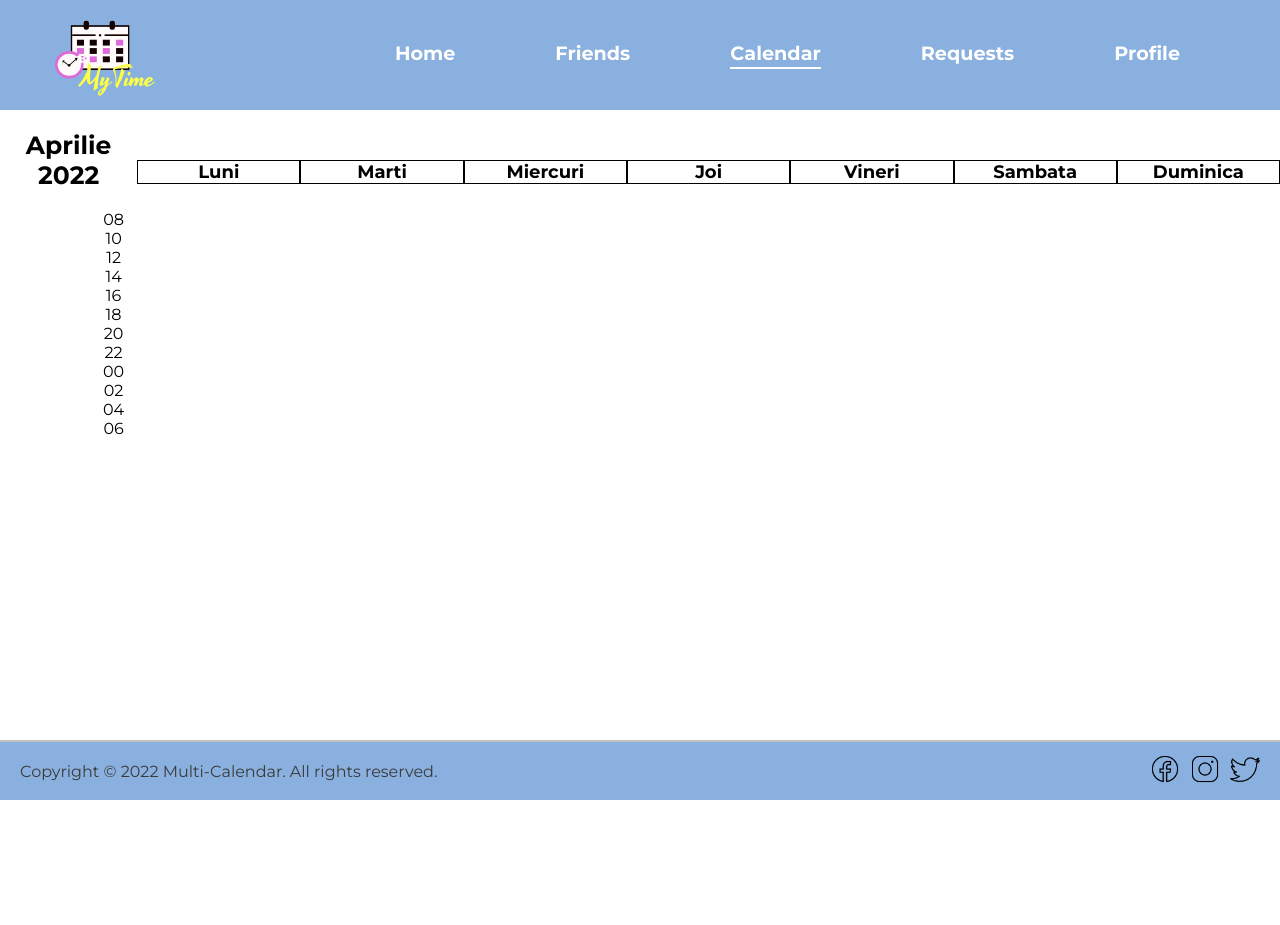
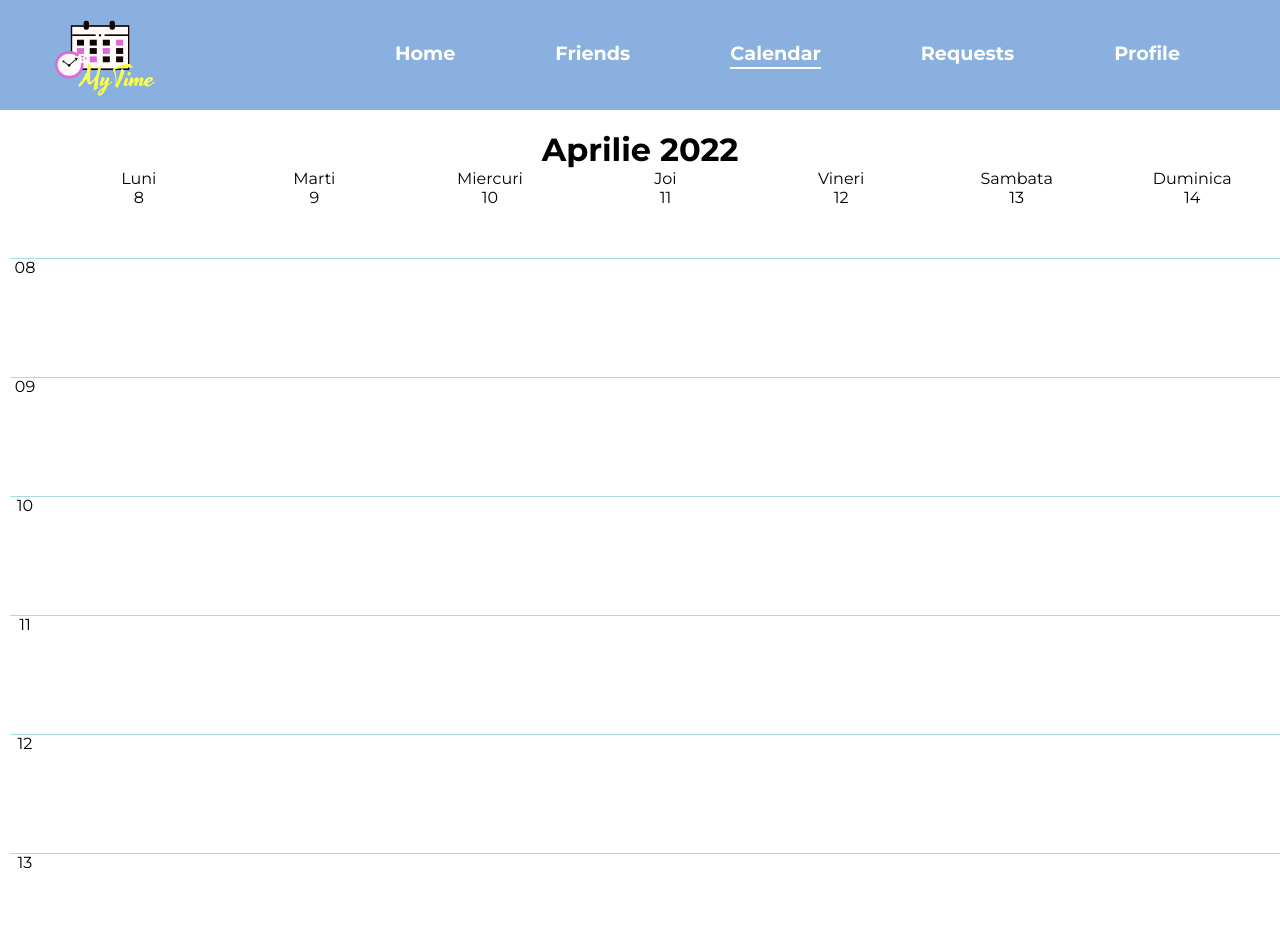
Before and after one commit to madalinavarga/-UNI-TW-Multi-Calendar-Monitor, a plain HTML site: page views/Calendar/calendar.html in a window 1280 px wide. Shown: the top 925 px of the page. Before the commit the page ends 800 px from the top, so only its background shows below. Drawn offline with Linux system fonts and the light colour scheme; files whose address does not match are found by name.

Commit message:
calendar with grid

```diff
--- a/views/Calendar/calendar.html
+++ b/views/Calendar/calendar.html
@@ -31,31 +31,58 @@
       <i class="fa fa-bars hamburger-menu fa-2x" onclick="showMobileMenu()"></i>
     </div>
     <div class="container">
-      <div class="calendar-time-container">
-        <h1 class="month-year">Aprilie 2022</h1>
+      <h1 class="month-year">Aprilie 2022</h1>
+      <div class="calendar-container">
+        <div class="day-container">
+          <ul class="day-week">
+            <li>Luni</li>
+            <li>Marti</li>
+            <li>Miercuri</li>
+            <li>Joi</li>
+            <li>Vineri</li>
+            <li>Sambata</li>
+            <li>Duminica</li>
+          </ul>
+
+          <ul class="day-number">
+            <li>8</li>
+            <li>9</li>
+            <li>10</li>
+            <li>11</li>
+            <li>12</li>
+            <li>13</li>
+            <li>14</li>
+          </ul>
+        </div>
+
         <div class="time-container">
-          <div class="hour">08</div>
-          <div class="hour">10</div>
-          <div class="hour">12</div>
-          <div class="hour">14</div>
-          <div class="hour">16</div>
-          <div class="hour">18</div>
-          <div class="hour">20</div>
-          <div class="hour">22</div>
-          <div class="hour">00</div>
-          <div class="hour">02</div>
-          <div class="hour">04</div>
-          <div class="hour">06</div>
+          <ul class="time">
+            <li>08</li>
+            <li>09</li>
+            <li>10</li>
+            <li>11</li>
+            <li>12</li>
+            <li>13</li>
+            <li>14</li>
+            <li>15</li>
+            <li>16</li>
+            <li>17</li>
+            <li>18</li>
+            <li>19</li>
+            <li>20</li>
+            <li>21</li>
+            <li>22</li>
+            <li>23</li>
+            <li>00</li>
+            <li>01</li>
+            <li>02</li>
+            <li>03</li>
+            <li>04</li>
+            <li>05</li>
+            <li>06</li>
+            <li>07</li>
+          </ul>
         </div>
-      </div>
-      <div class="calendar-week">
-        <div class="calendar-day">Luni</div>
-        <div class="calendar-day">Marti</div>
-        <div class="calendar-day">Miercuri</div>
-        <div class="calendar-day">Joi</div>
-        <div class="calendar-day">Vineri</div>
-        <div class="calendar-day">Sambata</div>
-        <div class="calendar-day">Duminica</div>
       </div>
     </div>
     <div class="footer">
--- a/views/Calendar/style/style.scss
+++ b/views/Calendar/style/style.scss
@@ -1,34 +1,47 @@
-.container {
-    justify-content: space-around;
-    flex-direction: row;
-    align-items: flex-start;
+li {
+    list-style: none;
+}
+.calendar-container {
+    width: 100%;
+    display: grid;
+    grid-template-columns: 50px auto;
+    grid-template-rows: auto;
+    gap: 1px 1px;
 
+    grid-template-areas:
+        ".day-container"
+        "time-container main";
+        .day-week, .day-number {
+            display: grid;
+            grid-template-columns: repeat(7, 1fr);
         }
 
-.calendar-time-container {
-    .month-year {
-        font-size: 25px;
+        .day-container {
+            grid-area: day-container;
         }
+
         .time-container {
-        height: 100%;
-        padding-left: 90px;
-        padding-top: 20px;
+            grid-area: time-container;
+            justify-content: left;
+            .time {
                 display: flex;
-        justify-content: space-between;
                 flex-direction: column;
+                align-items: center;
+                li {
+                    padding-top: 50px;
+                    padding-bottom: 50px;
+                    &::after {
+                        content: "";
+                        position: absolute;
+                        left: 10px;
+                        width: 100%;
+                        height: 1px;
+                        background-color: lightblue;
+
                     }
                 }
 
-.calendar-week {
-    width: 100%;
-    display: flex;
-    justify-content: space-evenly;
-    margin-top: 30px;
-    .calendar-day {
-        width: 100%;
 
-        font-size: large;
-        font-weight: bold;
-        border: 1px solid black;
             }
         }
+}
```
Also changed, not shown: views/Calendar/style/style.css, 1 other file. Lines whose indentation alone changed are shown as unchanged.
